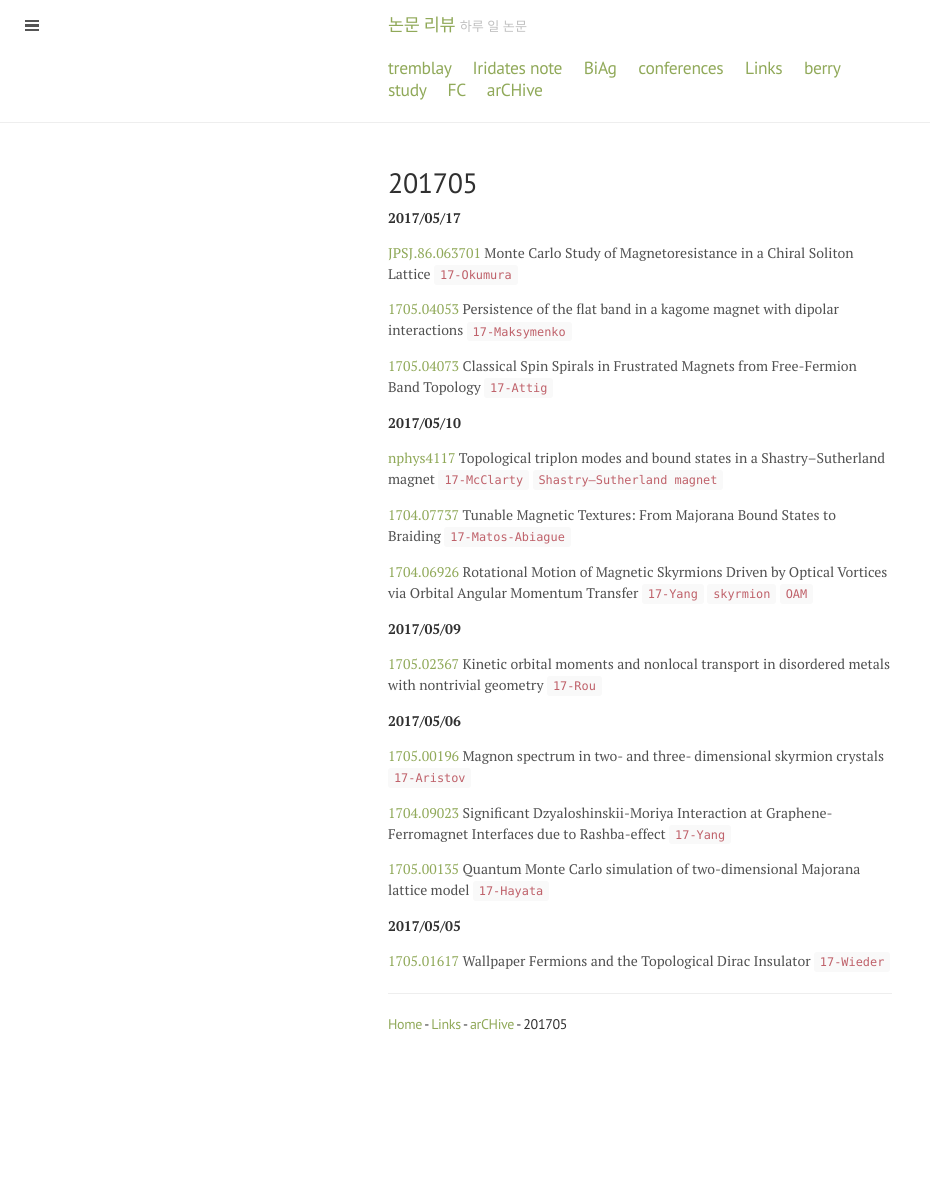
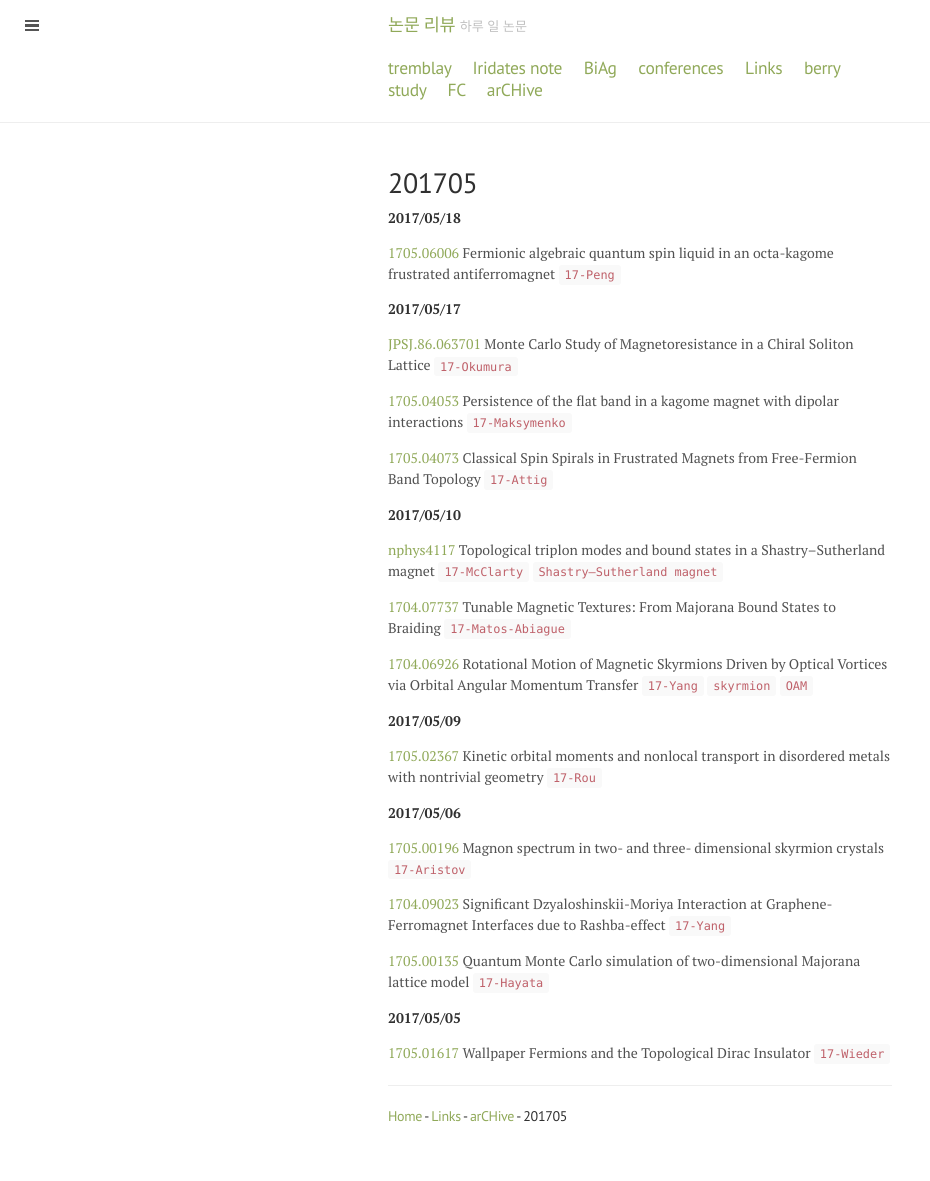
Before and after one commit to qkrwlsghdcjsworlt/work, a Jekyll site: the page built from 201705.md, in a window 1280 px wide. Shown: the whole page, without its empty margins (0-930 px from the left). Built offline with Jekyll 4.4.1, drawn with Linux system fonts in a browser that asks for light colours; before the commit the page ends 1090 px from its top, so only the background shows below that.

Commit message:
“update”

```diff
--- a/201705.md
+++ b/201705.md
@@ -2,6 +2,11 @@
 layout: page
 title: 201705
 ---
+
+__2017/05/18__
+
+[1705.06006](https://arxiv.org/abs/1705.06006) Fermionic algebraic
+quantum spin liquid in an octa-kagome frustrated antiferromagnet `17-Peng`
 
 __2017/05/17__
 
```
